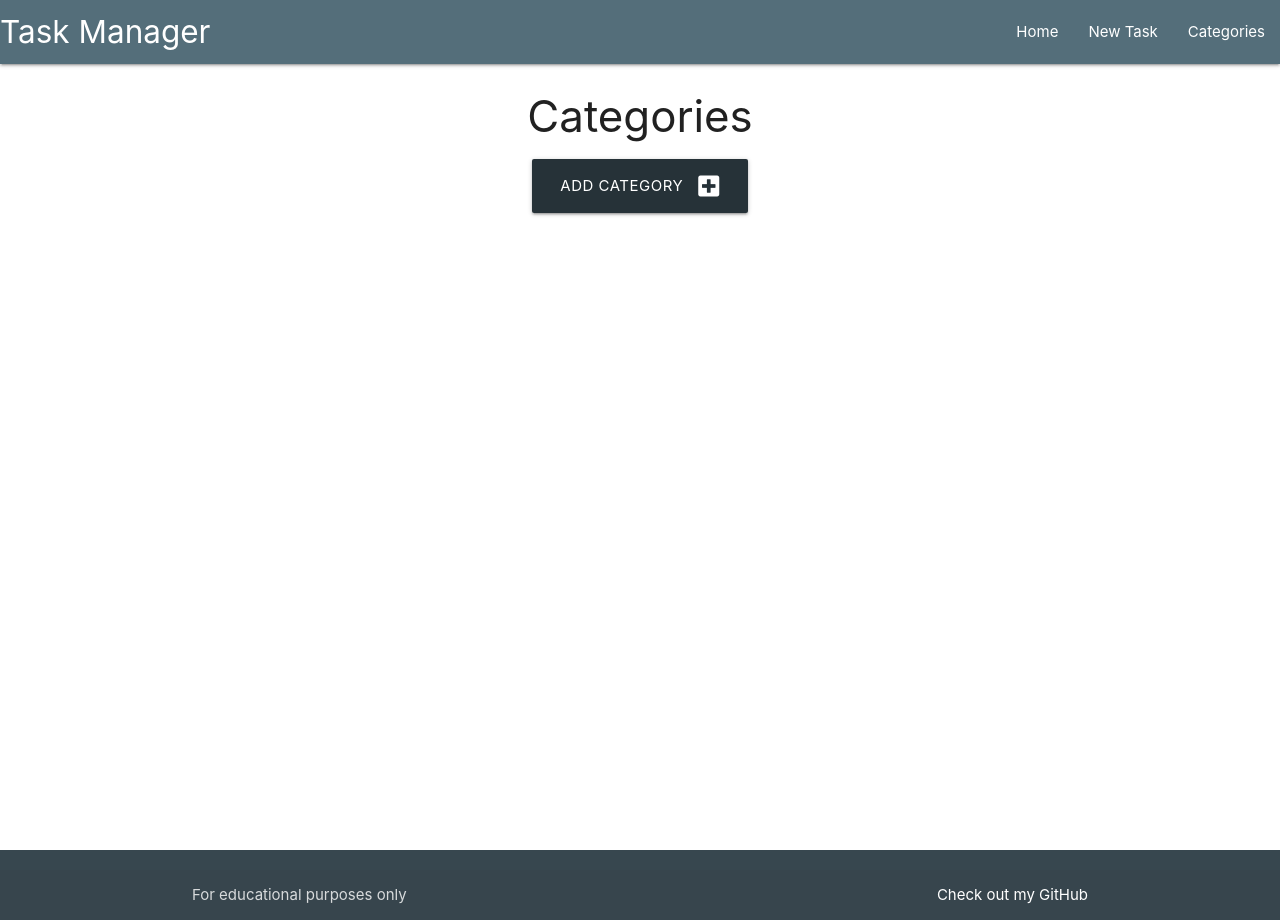
After one commit to ARcKP98/task-man, a Flask app: page /categories in a window 1280 px wide. The commit adds this page. Run offline with Flask 3, Linux system fonts and the light colour scheme.

Commit message:
Add template style and route for categories.

```diff
--- a/taskmanager/routes.py
+++ b/taskmanager/routes.py
@@ -1,4 +1,4 @@
-from flask import render_template
+from flask import render_template, request, redirect, url_for
 from taskmanager import app, db
 from taskmanager.models import Category, Task
 
@@ -6,3 +6,18 @@ from taskmanager.models import Category, Task
 @app.route("/")
 def home():
     return render_template("tasks.html")
+
+
+@app.route("/categories")
+def categories():
+    return render_template("categories.html")
+
+
+@app.route("/add_category", methods=["GET", "POST"])
+def add_category():
+    if request.method == "POST":
+        category = Category(category_name=request.form.get("category_name"))
+        db.session.add(category)
+        db.session.commit()
+        return redirect(url_for("categories"))
+    return render_template("add_category.html")
--- a/taskmanager/templates/base.html
+++ b/taskmanager/templates/base.html
@@ -25,7 +25,7 @@
             <ul class="right hide-on-med-and-down">
                 <li><a href="{{ url_for('home') }}">Home</a></li>
                 <li><a href="">New Task</a></li>
-                <li><a href="">Categories</a></li>
+                <li><a href="{{ url_for('categories') }}">Categories</a></li>
             </ul>
             </div>
         </nav>
@@ -34,7 +34,7 @@
         <ul class="sidenav" id="mobile-demo">
             <li><a href="{{ url_for('home') }}">Home</a></li>
             <li><a href="">New Task</a></li>
-            <li><a href="">Categories</a></li>
+            <li><a href="{{ url_for('categories') }}">Categories</a></li>
         </ul>
     </header>
 
@@ -43,7 +43,7 @@
         {% endblock %}
     </main>
 
-    <footer class="page-footer blue darken-3">
+    <footer class="page-footer blue-grey darken-3">
         <div class="footer-copyright">
             <div class="container">
                 For educational purposes only
--- /dev/null
+++ b/taskmanager/templates/categories.html
@@ -0,0 +1,14 @@
+{% extends "base.html" %}
+{% block content %}
+
+<h3 class="text-darken-4 center-align">Categories</h3>
+
+<div class="row">
+    <div class="col s12 center-align">
+        <a href="{{ url_for('add_category') }}" class="btn-large blue-grey darken-4">
+            Add Category <i class="fas fa-plus-square right"></i>
+        </a>
+    </div>
+</div>
+
+{% endblock %}
```
Also changed, not shown: taskmanager/templates/add_category.html (added, +27 -0 lines).
